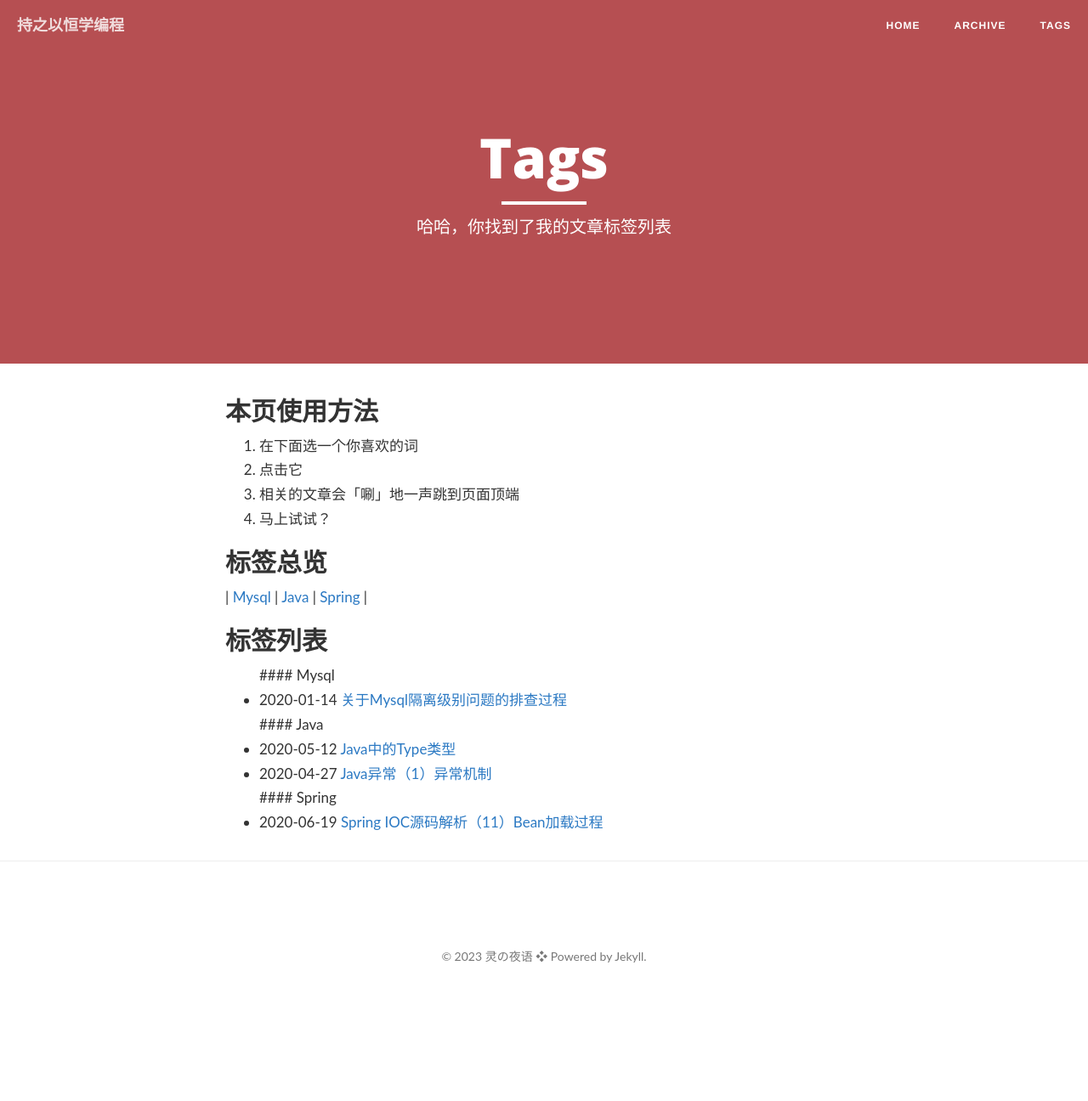
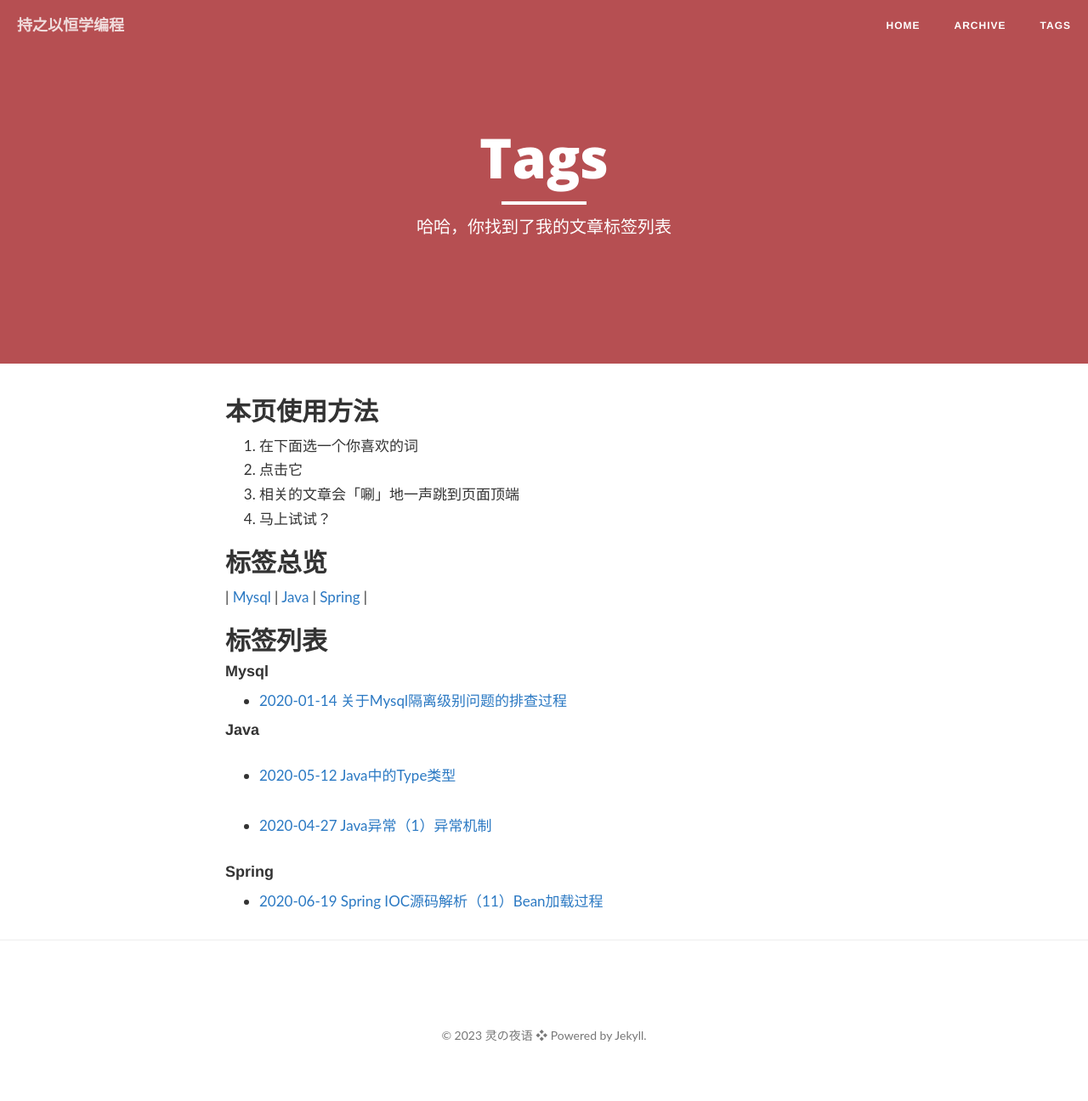
Before and after one commit to zhangfb95/zhangfb95.github.io, a Jekyll site: the page built from tags.md, in a window 1280 px wide. Shown: the whole page at 85% size. Built offline with Jekyll 4.4.1, drawn with Linux system fonts in a browser that asks for light colours; nearby versions of some CDN libraries; library files that are not in the unit come from our copies; comment, search, counter and statistics services are not loaded; before the commit the page ends 1203 px from its top, so only the background shows below that.

Commit message:
修改标签页面

```diff
--- a/tags.md
+++ b/tags.md
@@ -22,18 +22,12 @@ header-img: "img/Red-Brown.jpg"
 
 ## 标签列表
 
-<ul class="listing">
-
 {% for tag in site.tags %}
 #### {{ tag[0] }}
 {% for post in tag[1] %}
-  <li class="listing-item">
-  <time datetime="{{ post.date | date:"%Y-%m-%d" }}">{{ post.date | date:"%Y-%m-%d" }}</time>
-  <a href="{{ post.url }}" title="{{ post.title }}">{{ post.title }}</a>
-  </li>
++ [{{ post.date | date:"%Y-%m-%d" }} {{ post.title }}]({{ post.url }})
 {% endfor %}
 {% endfor %}
-</ul>
 
 <script src="/media/js/jquery.tagcloud.js" type="text/javascript" charset="utf-8"></script>
 <script language="javascript">
```
